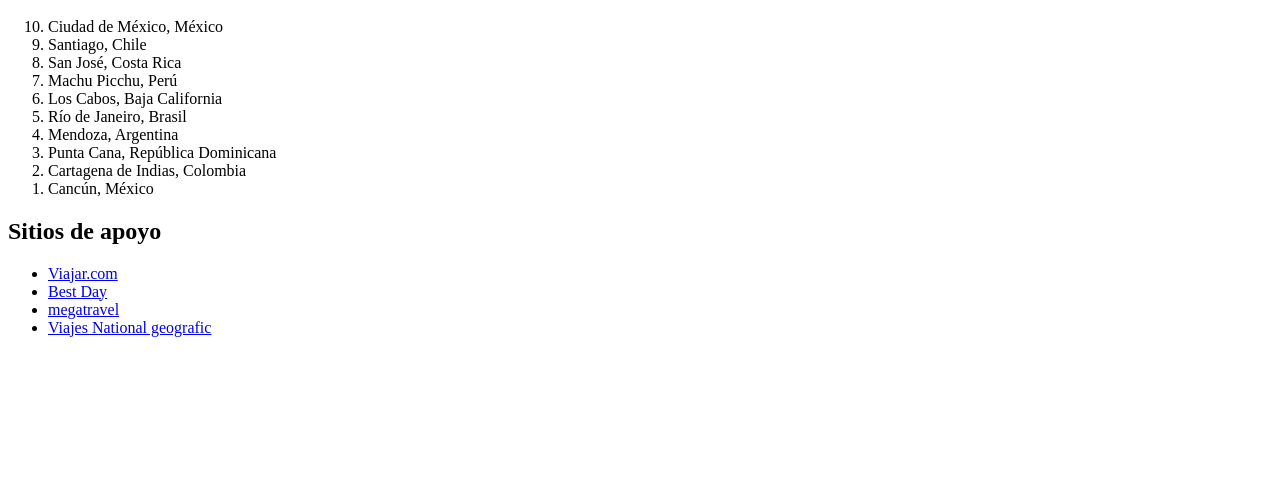
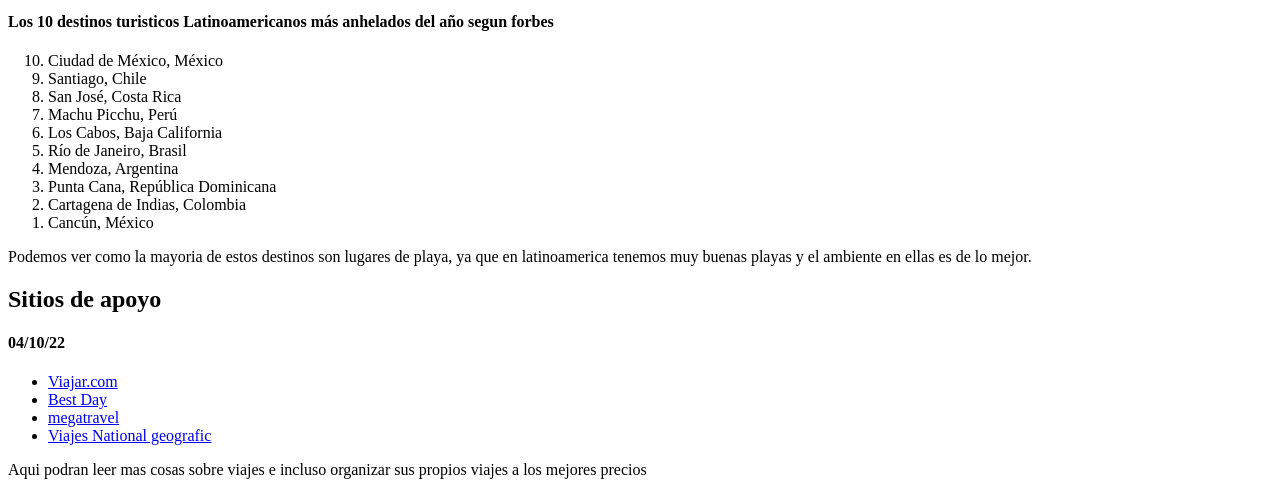
Before and after one commit to juanorendain/112-juanorendain-nahungarcia-blog-del-mundo, a plain HTML site: page Root/tema2.html in a window 1280 px wide. Shown: the part 448-943 px from the top of the page. Before the commit the page ends 801 px from the top, so only its background shows below. Drawn offline with Linux system fonts and the light colour scheme.

Commit message:
pae 3 listo

```diff
--- a/Root/tema2.html
+++ b/Root/tema2.html
@@ -10,11 +10,9 @@
         <ul>
             <li> <a href="index.html" target="_blank">Principal  </a></li>
             <li> <a href="tema1.html"> Blog  La equitación</a></li>
-       </ul>
     </nav>
-
-
-    <!-- termina barra de navegacion -->
+        </ul>
+   <!-- termina barra de navegacion -->
     <!--Empieza mi blog -->
     <section>
     <!--Titulo -->
@@ -35,13 +33,14 @@
               <div> <h3>¿Para mi que es viajar?</h3>
                         <p>Para mi viajar es muchas cosas, depende de en que época o por que lo hago, a veces viajo para relajarme, como cuando voy a la playa donde lo único que hago es descansar y ver la arena y el mar o también viajar para hacer cosas como equitación, donde al viajar no tengo tanto tiempo para disfrutar de los lugares a los que voy, pero igual paso un muy buen rato o mi favorito viajar para conocer, ya sea conocer un nuevo pais, estado o ciudad siempre es muy enriquecedor y divertido ir a un lugar nuevo y dejarte impresionar por lo que este te ofrece, puede ser su arquitectura, belleza natural, cultura o la forma de vivir de las personas que viven ahí.
                             </p>
-
-                        <footer>
+              </div>
+                    <!--Termina contenido del articulo -->
+                                 <footer>
 
                         </footer>
-            <!--Termina contenido del articulo -->
+   >
 
-            </div>
+
              <!--Fin de la entrada #1 -->
 
 
@@ -68,6 +67,8 @@
                 <li>Cartagena de Indias, Colombia</li>
                 <li>Cancún, México</li>
                  </ol>
+                  <!--Termina ranking-->
+                 <p>Podemos ver como la mayoria de estos destinos son lugares de playa, ya que en latinoamerica tenemos muy buenas playas y el ambiente en ellas es de lo mejor.</p>
 
                 <footer>
 
@@ -79,8 +80,13 @@
          </article>
 
  <!--Inicia sitios oficiales-->
-
+ <article>
+        <header>
+             <hgroup>
                 <h2>Sitios de apoyo</h2>
+                <h4>04/10/22</h4>
+            </hgroup>
+        </header>
 
         <ul>
             <li><a href="https://www.viajar.com/" target="_blank">Viajar.com</a> </li>
@@ -88,10 +94,12 @@
             <li><a href="https://www.megatravel.com.mx/" target="_blank">megatravel</a>  </li>
             <li><a href="https://viajes.nationalgeographic.com.es/" target="_blank">Viajes National geografic</a>  </li>
 
+
         </ul>
+        <!--Termina Sitios oficiales -->
+        <p>Aqui podran leer mas cosas sobre viajes e incluso organizar sus propios viajes a los mejores precios</p>
+    </article>
 
-
-         <!--Termina Sitios oficiales -->
 
 
 
```
Also changed, not shown: Root/tema1.html (+15 -9 lines).
